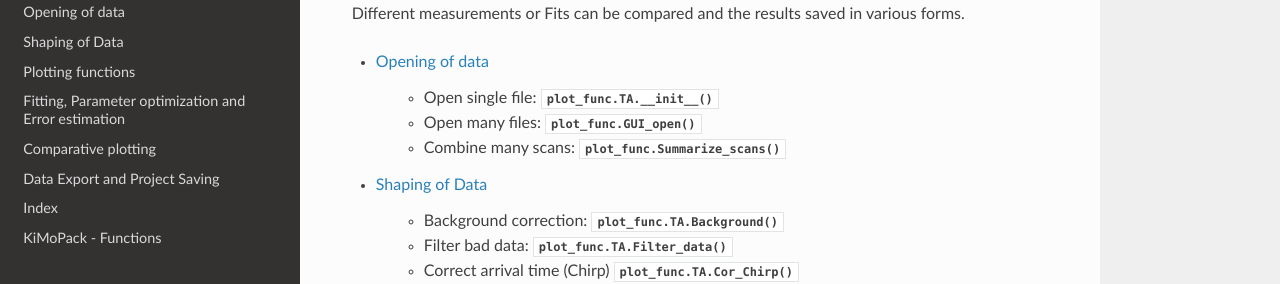
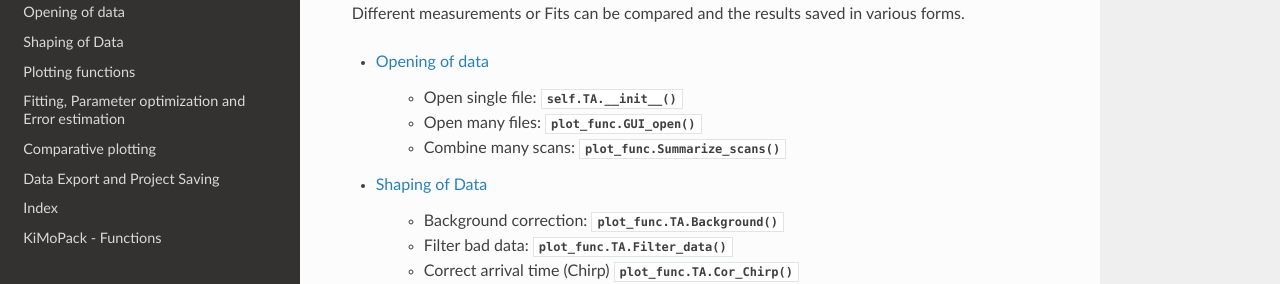
Before and after one commit to erdzeichen/KiMoPack, a Sphinx documentation site: the page built from docs/Main_tasks.rst, in a window 1280 px wide and 900 px high. Shown: the part 230-514 px from the top of the window. Built offline with Sphinx 7.4.7 and the Read the Docs theme 2.0.0, drawn with Linux system fonts in a browser that asks for light colours.

Commit message:
Update Main_tasks.rst

```diff
--- a/docs/Main_tasks.rst
+++ b/docs/Main_tasks.rst
@@ -8,7 +8,7 @@ Different measurements or Fits can be compared and the results saved in various
 
 * :ref:`Opening of data`
 
-	* Open single file: 			:meth:`plot_func.TA.__init__`
+	* Open single file: 			:meth:`self.TA.__init__`
 	* Open many files: 				:meth:`plot_func.GUI_open`
 	* Combine many scans:			:meth:`plot_func.Summarize_scans`
 
```
